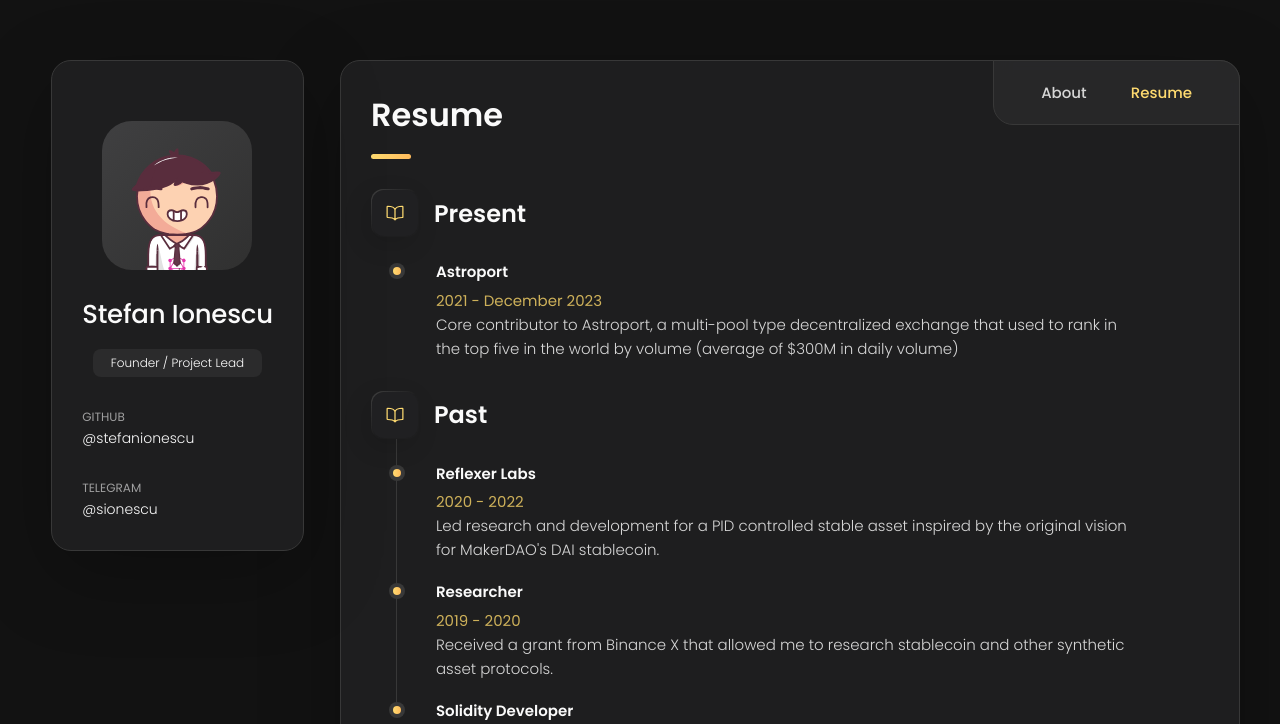
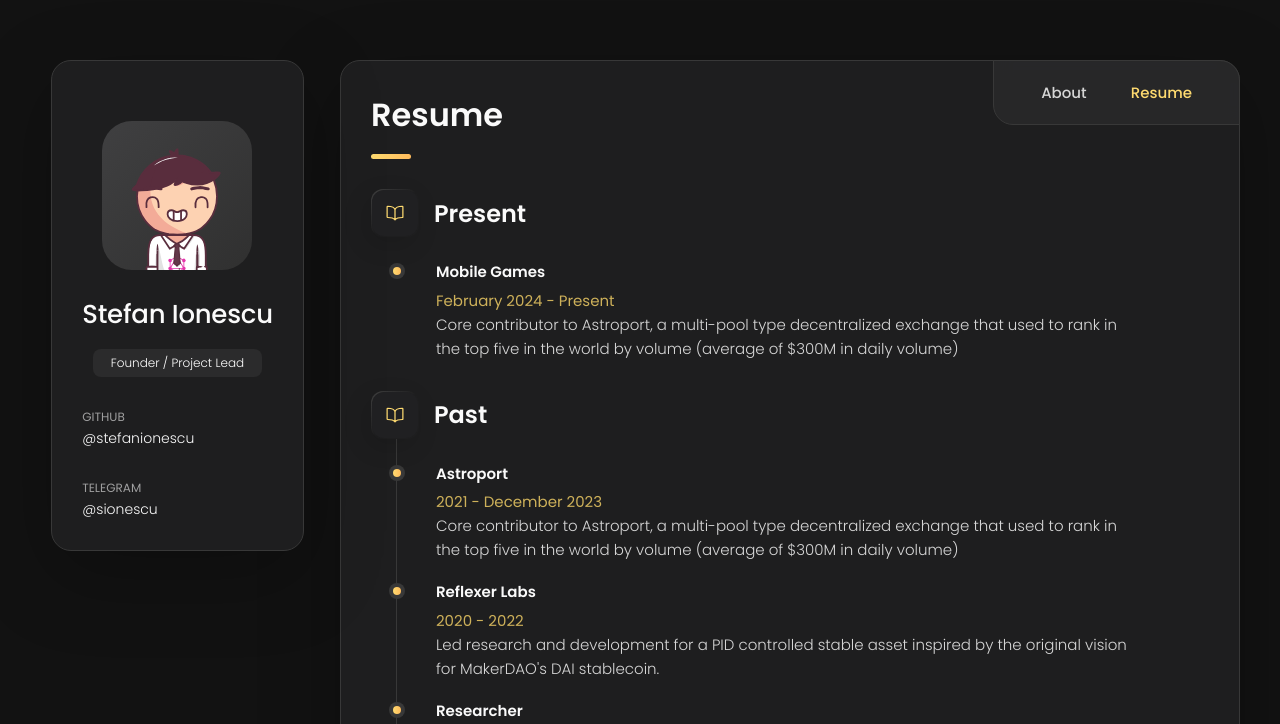
Before and after one commit to stefanionescu/stefanionescu.github.io, a plain HTML site: page index.html in a window 1280 px wide. Both pictures are taken after a click on the button "Resume". Shown: the top 724 px of the page. Drawn offline with nearby package versions, Linux system fonts and the light colour scheme.

Commit message:
Update index.html

```diff
--- a/index.html
+++ b/index.html
@@ -231,9 +231,9 @@
 
             <li class="timeline-item">
 
-              <h4 class="h4 timeline-item-title">Astroport</h4>
+              <h4 class="h4 timeline-item-title">Mobile Games</h4>
 
-              <span>2021 - December 2023</span>
+              <span>February 2024 - Present</span>
 
               <p class="timeline-text">
                 Core contributor to Astroport, a multi-pool type decentralized exchange that used to rank in the top five in the world by volume (average of $300M in daily volume)
@@ -256,6 +256,18 @@
           </div>
 
           <ol class="timeline-list">
+
+            <li class="timeline-item">
+
+              <h4 class="h4 timeline-item-title">Astroport</h4>
+
+              <span>2021 - December 2023</span>
+
+              <p class="timeline-text">
+                Core contributor to Astroport, a multi-pool type decentralized exchange that used to rank in the top five in the world by volume (average of $300M in daily volume)
+              </p>
+
+            </li>
 
             <li class="timeline-item">
 
```
